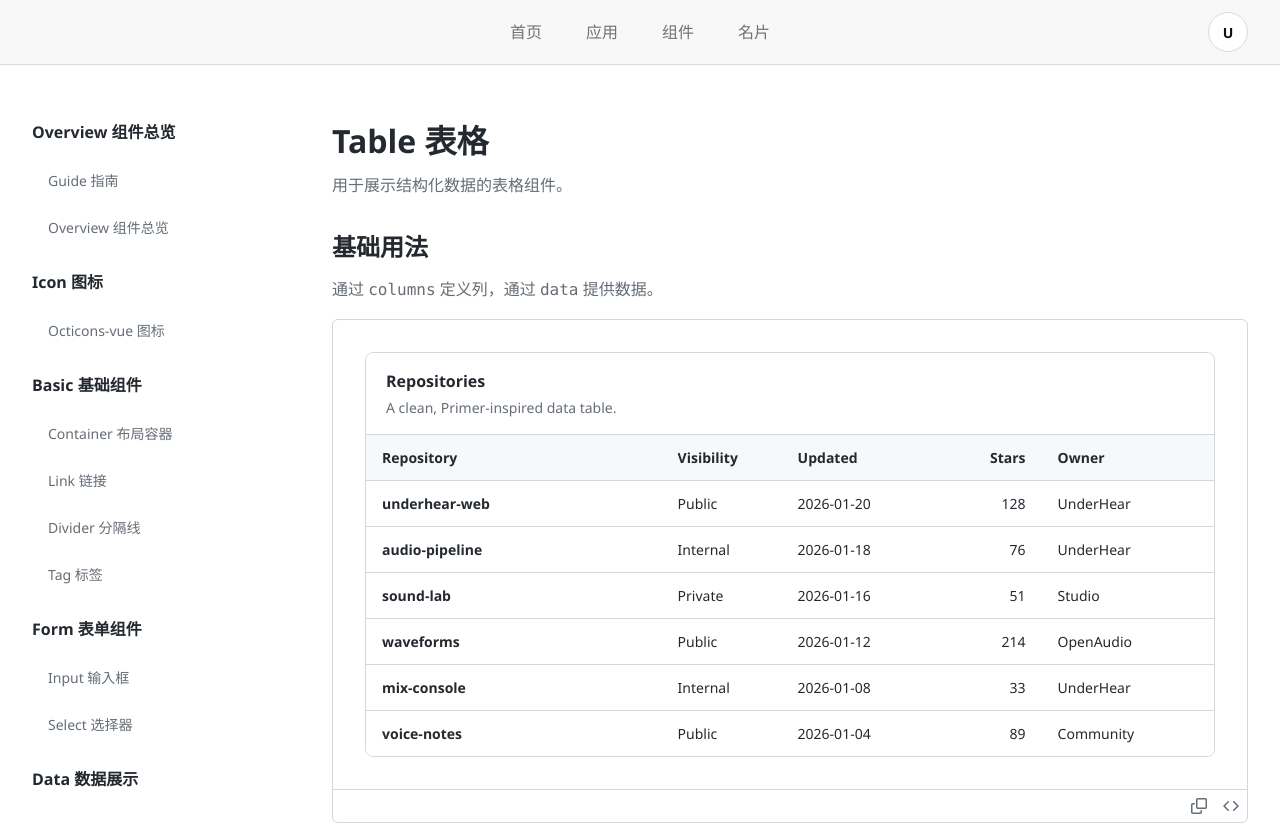
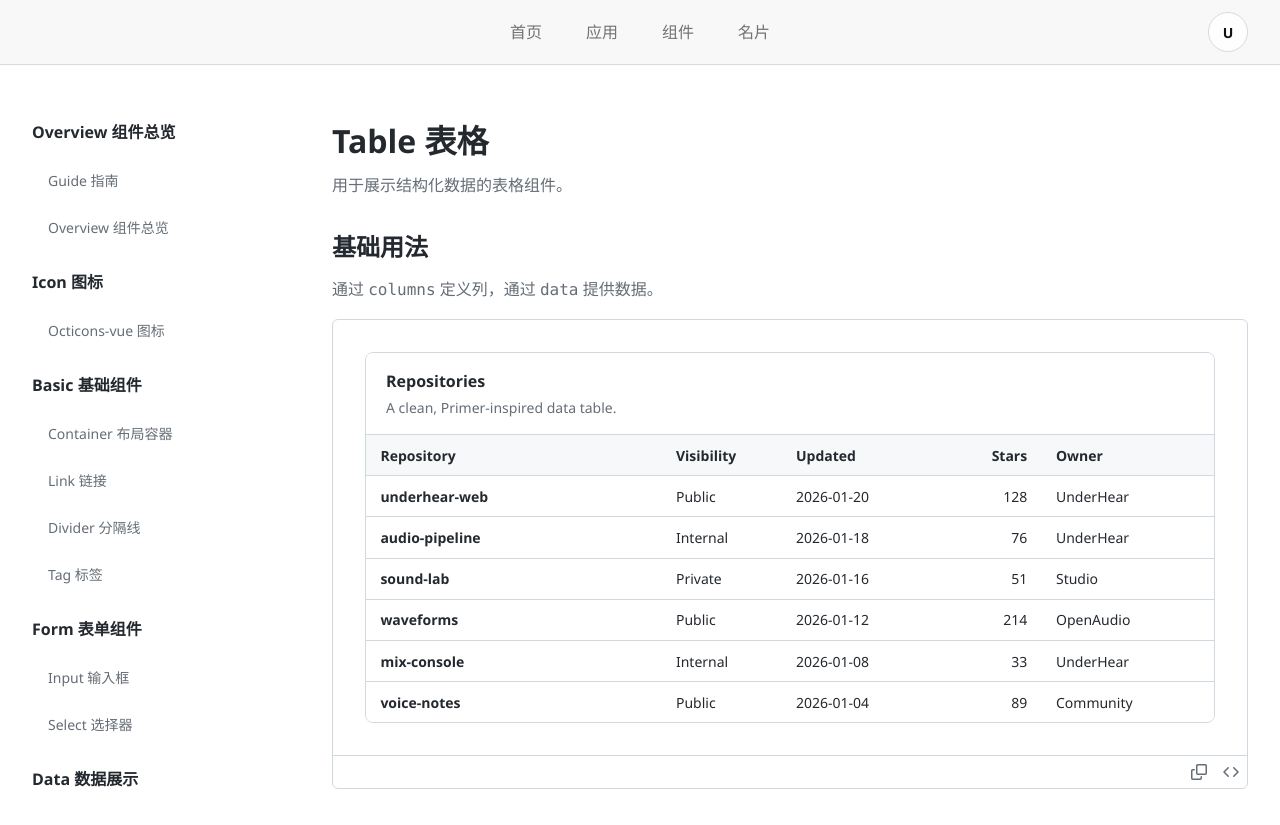
Before and after one commit to UnderHear-tools/UnderHear-Web, a Vue app in the folder UnderHear-frontend/: page /component/table in a window 1280 px wide. Shown: the top 825 px of the page. Built offline with nearby package versions, Linux system fonts and the light colour scheme.

Commit message:
一点样式修改

```diff
--- a/UnderHear-frontend/src/components/z-ui/table/zTable/zTable.vue
+++ b/UnderHear-frontend/src/components/z-ui/table/zTable/zTable.vue
@@ -302,7 +302,7 @@ function cellSlotName(column: ZTableColumn) {
 }
 
 .z-table__cell {
-  padding: 0.75rem 1rem;
+  padding: 0.6rem 0.9rem;
   border-bottom: 1px solid var(--border-gray);
   vertical-align: middle;
   background-clip: padding-box;
```
